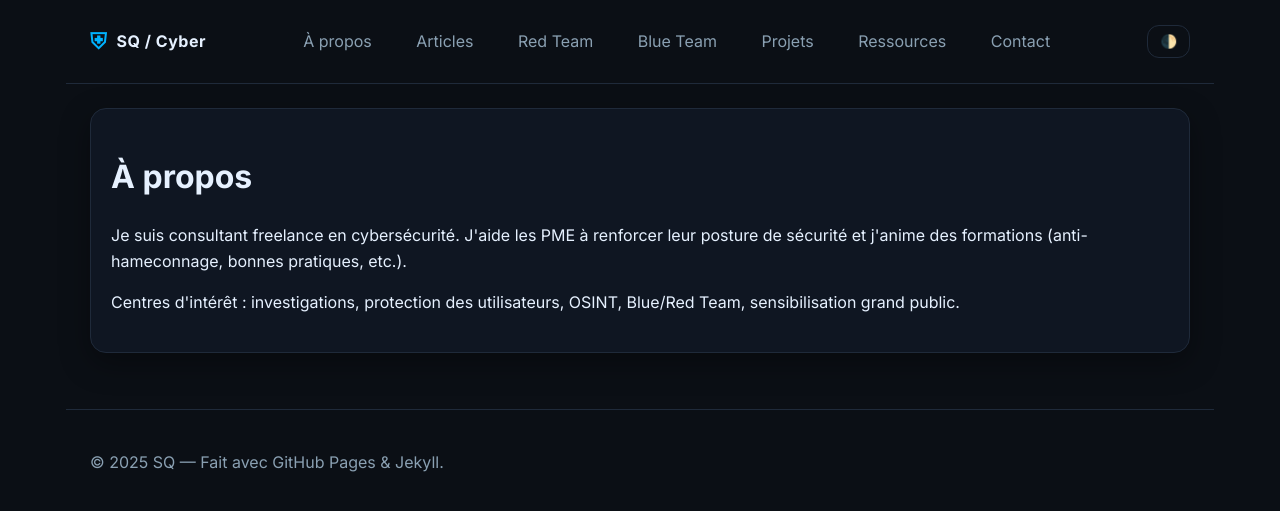
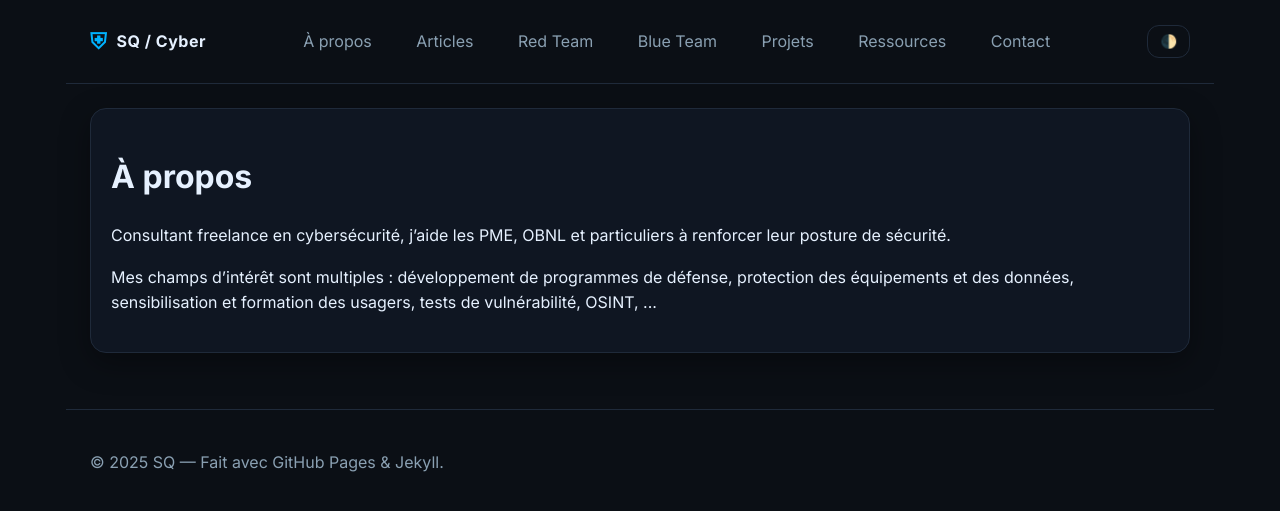
Before and after one commit to sqltemp/portfolio, a Jekyll site: the page built from pages/about.md, in a window 1280 px wide. Shown: the top 511 px of the page. Built offline with Jekyll 4.4.1, drawn with Linux system fonts in a browser that asks for light colours.

Commit message:
Update about section with new description and interests

```diff
--- a/pages/about.md
+++ b/pages/about.md
@@ -6,6 +6,6 @@ permalink: /pages/about/
 
 <div class="card">
   <h1>À propos</h1>
-  <p>Je suis consultant freelance en cybersécurité. J'aide les PME à renforcer leur posture de sécurité et j'anime des formations (anti-hameconnage, bonnes pratiques, etc.).</p>
-  <p>Centres d'intérêt : investigations, protection des utilisateurs, OSINT, Blue/Red Team, sensibilisation grand public.</p>
+  <p>Consultant freelance en cybersécurité, j’aide les PME, OBNL et particuliers à renforcer leur posture de sécurité. </p>
+  <p>Mes champs d’intérêt sont multiples : développement de programmes de défense, protection des équipements et des données, sensibilisation et formation des usagers, tests de vulnérabilité, OSINT, ...</p>
 </div>
```
